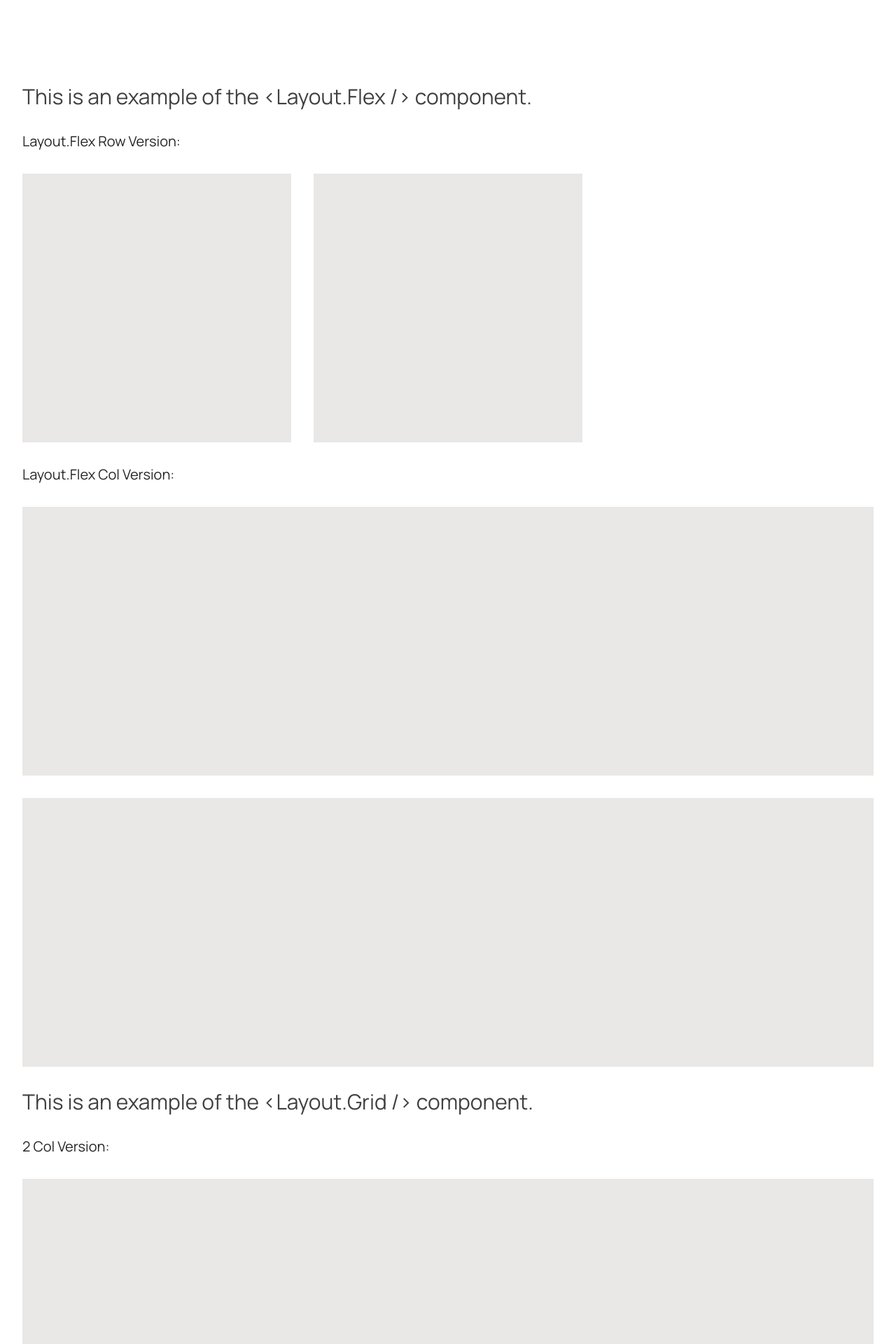
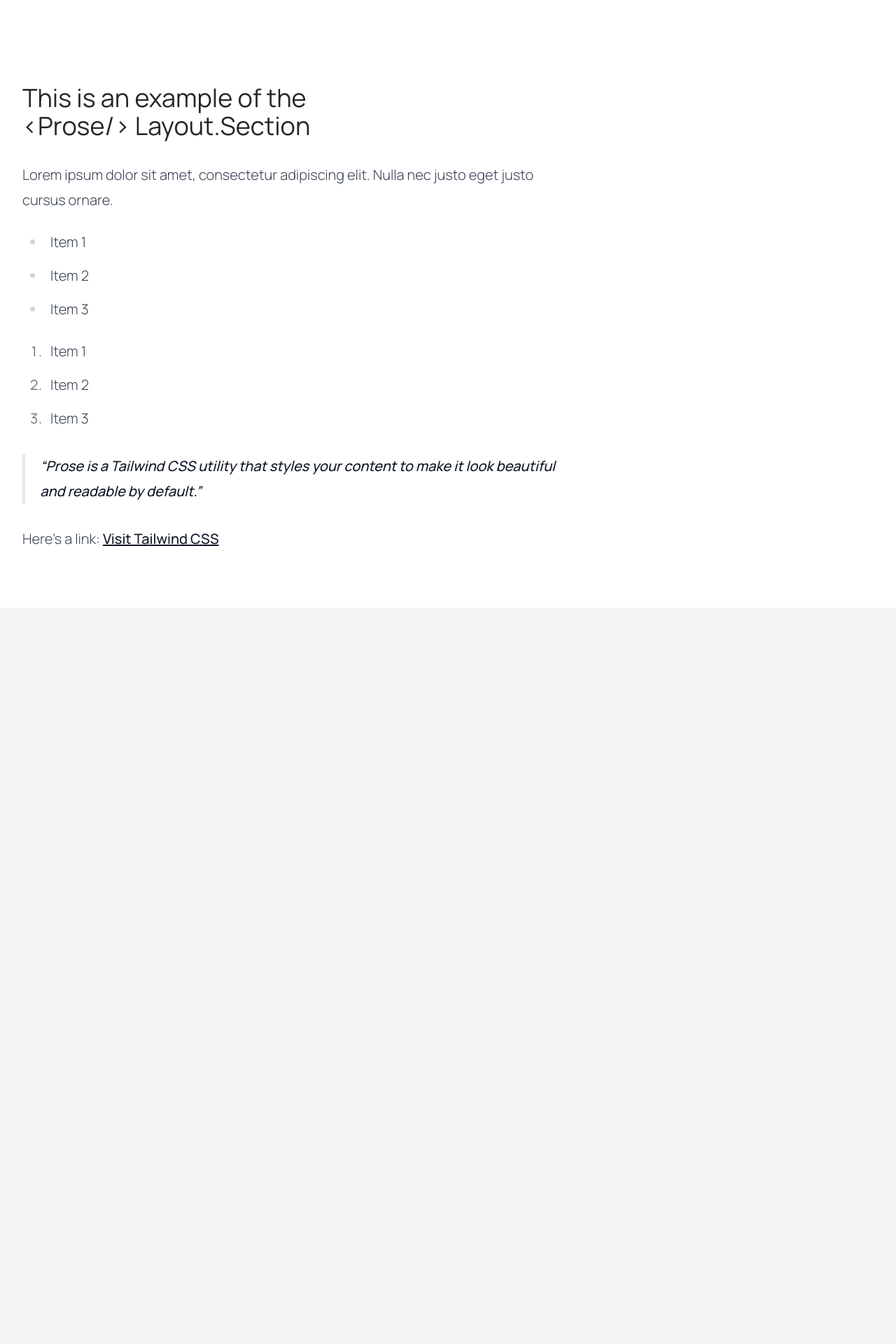
Before and after one commit to 9d8dev/craft-site-example, a Next.js app: page / in a window 1280 px wide. Shown: the part 560-2480 px from the top of the page at 70% size. After the commit the page ends 1428 px from the top, so only its background shows below. Built offline with nearby package versions, Linux system fonts and the light colour scheme.

Commit message:
remove grid and flex

```diff
--- a/app/page.tsx
+++ b/app/page.tsx
@@ -18,48 +18,6 @@ export default function Home() {
             This is a paragraph with an{" "}
             <Typography.InlineLink href="/">inline link</Typography.InlineLink>
           </p>
-        </Layout.Container>
-      </Layout.Section>
-
-      <Layout.Section>
-        <Layout.Container>
-          <Typography.H3>
-            This is an example of the {"<Layout.Flex />"} component.
-          </Typography.H3>
-
-          <Typography.H5>Layout.Flex Row Version:</Typography.H5>
-          <Layout.Flex direction="row">
-            <div className="w-96 h-96 bg-primary-400 opacity-25"></div>
-            <div className="w-96 h-96 bg-primary-400 opacity-25"></div>
-          </Layout.Flex>
-
-          <Typography.H5 className="mt-8">
-            Layout.Flex Col Version:
-          </Typography.H5>
-          <Layout.Flex direction="col">
-            <div className="w-full h-96 bg-primary-400 opacity-25"></div>
-            <div className="w-full h-96 bg-primary-400 opacity-25"></div>
-          </Layout.Flex>
-
-          <Typography.H3 className="mt-8">
-            This is an example of the {"<Layout.Grid />"} component.
-          </Typography.H3>
-
-          <Typography.H5>2 Col Version:</Typography.H5>
-          <Layout.Grid className="Layout.Grid-cols-2">
-            <div className="w-full h-96 bg-primary-400 opacity-25"></div>
-            <div className="w-full h-96 bg-primary-400 opacity-25"></div>
-          </Layout.Grid>
-
-          <Typography.H5 className="mt-8">3 Col 2 row Version:</Typography.H5>
-          <Layout.Grid className="Layout.Grid-cols-3 Layout.Grid-rows-2">
-            <div className="w-full h-96 bg-primary-400 opacity-25"></div>
-            <div className="w-full h-96 bg-primary-400 opacity-25"></div>
-            <div className="w-full h-96 bg-primary-400 opacity-25"></div>
-            <div className="w-full h-96 bg-primary-400 opacity-25"></div>
-            <div className="w-full h-96 bg-primary-400 opacity-25"></div>
-            <div className="w-full h-96 bg-primary-400 opacity-25"></div>
-          </Layout.Grid>
         </Layout.Container>
       </Layout.Section>
 
--- a/components/craft/layout.tsx
+++ b/components/craft/layout.tsx
@@ -69,46 +69,4 @@ const Container = ({ children, className, id }: ContainerProps) => {
   );
 };
 
-// Flex Component
-type FlexProps = {
-  children: React.ReactNode;
-  className?: string;
-  id?: string;
-  direction?: "row" | "col";
-};
-
-const Flex = ({ children, className, id, direction }: FlexProps) => {
-  return (
-    <div
-      className={clsx(
-        "flex flex-wrap gap-8 flex-col md:flex-row",
-        direction === "row"
-          ? "md:flex-row"
-          : direction === "col"
-          ? "md:flex-col"
-          : "",
-        className
-      )}
-      id={id}
-    >
-      {children}
-    </div>
-  );
-};
-
-// Grid Component
-type GridProps = {
-  children: React.ReactNode;
-  className?: string;
-  id?: string;
-};
-
-const Grid = ({ children, className, id }: GridProps) => {
-  return (
-    <div className={clsx("grid gap-8", className)} id={id}>
-      {children}
-    </div>
-  );
-};
-
-export { Layout, Main, Section, Container, Flex, Grid };
+export { Layout, Main, Section, Container };
```
